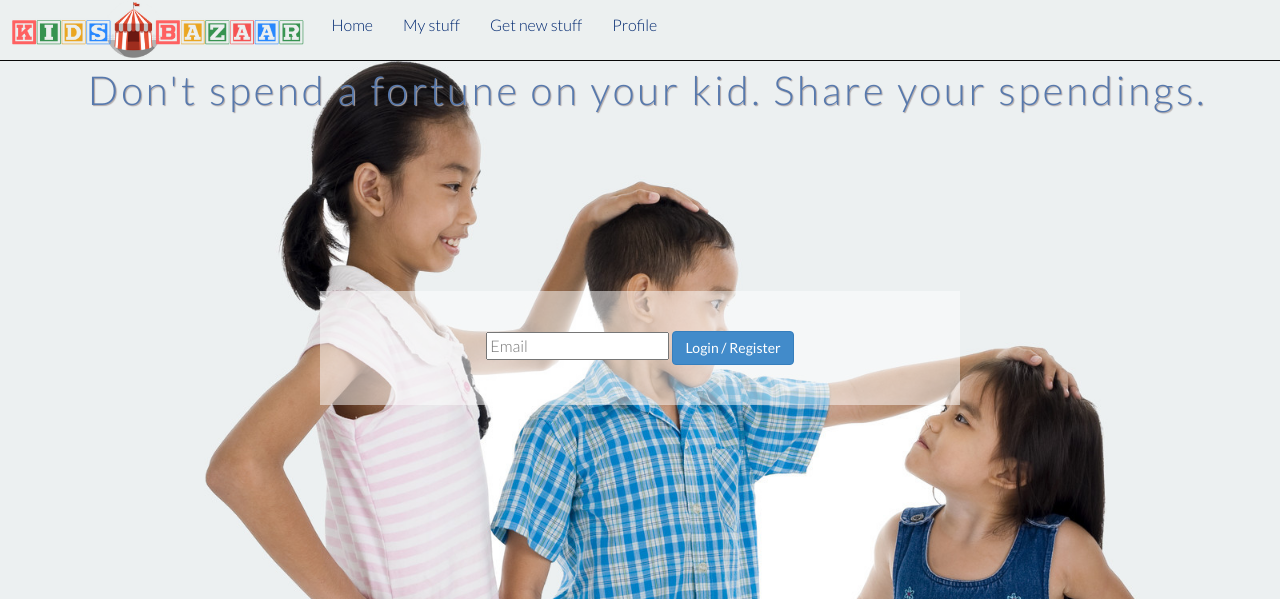
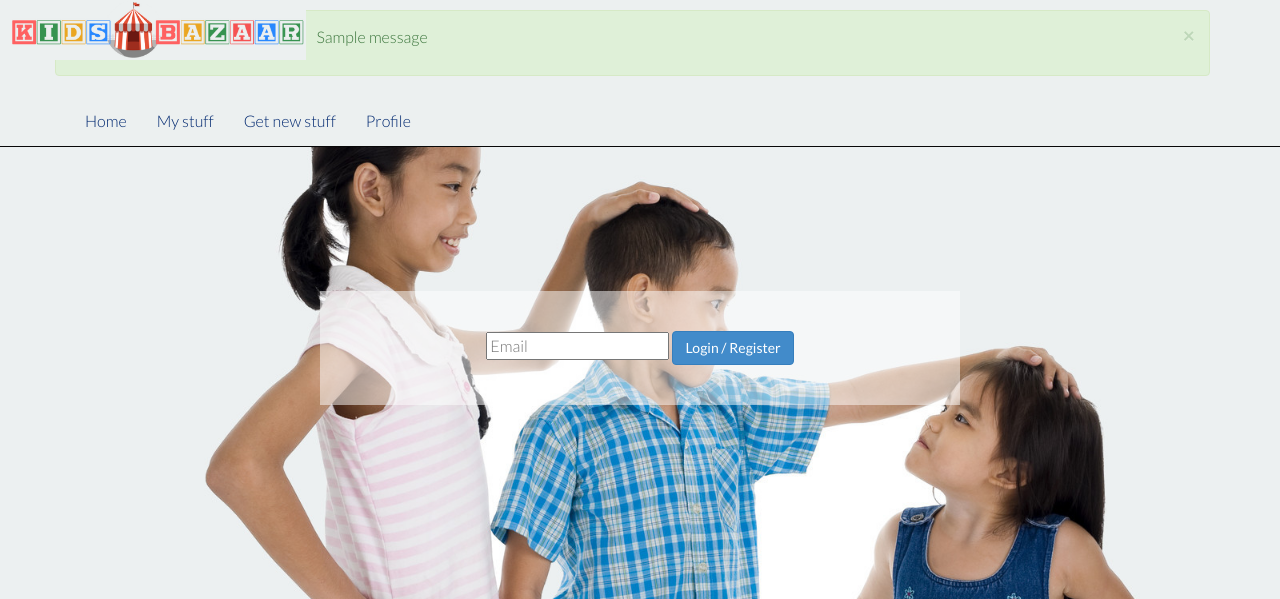
Before and after one commit to sbellem/kid-bazaar, a Django app: template kid_bazaar/apps/home/templates/home/index.html in a window 1280 px wide. Shown: the top 599 px of the page. Run offline with Django 3.2, Linux system fonts and the light colour scheme; the template is opened without the code that fills it, so the values that code supplies are empty; tables that the repository leaves empty hold one stand-in row (values such as "Sample post"); one stand-in notice (Sample message) is shown; some libraries are stand-ins or nearby versions.

Commit message:
template tools

```diff
--- /dev/null
+++ b/kid_bazaar/apps/home/templates/base.html
@@ -0,0 +1,115 @@
+{% load static %}
+<!DOCTYPE html>
+<html lang="en">
+<head>
+    <meta charset="utf-8">
+    <meta name="viewport" content="width=device-width, initial-scale=1.0">
+    <meta name="description" content="SHIELD - Free Bootstrap 3 Theme">
+    <meta name="author" content="Carlos Alvarez - Alvarez.is - blacktie.co">
+
+    <title>{% block title %}{% endblock %}Kid Bazaar - don't spend a fortune on your kid</title>
+
+    <!-- Bootstrap core CSS -->
+    <link href="{% static 'css/bootstrap.css' %}" rel="stylesheet">
+
+    <!-- Custom styles for this template -->
+    <link href="{% static 'css/main.css' %}" rel="stylesheet">
+    <link rel="stylesheet" href="{% static 'css/icomoon.css' %}">
+    <link href="{% static 'css/animate-custom.css' %}" rel="stylesheet">
+
+
+    <link href='http://fonts.googleapis.com/css?family=Lato:300,400,700,300italic,400italic' rel='stylesheet'
+          type='text/css'>
+    <link href='http://fonts.googleapis.com/css?family=Raleway:400,300,700' rel='stylesheet' type='text/css'>
+
+    <script src="{% static 'js/jquery.min.js' %}"></script>
+    <script type="text/javascript" src="{% static 'js/modernizr.custom.js' %}"></script>
+
+    <!-- HTML5 shim and Respond.js IE8 support of HTML5 elements and media queries -->
+    <!--[if lt IE 9]>
+    <script src="{% static 'js/html5shiv.js"></script>
+    <![endif]-->
+
+    {% block head %}
+    {% endblock %}
+</head>
+
+<body data-spy="scroll" data-offset="0" data-target="#navbar-main">
+
+
+<div id="navbar-main">
+    <!-- Fixed navbar -->
+    <div class="navbar navbar-inverse navbar-fixed-top">
+        <a class="navbar-brand" href="/"><img src="{% static 'img/kidbazaar_logo_3.png' %}" class="navbar-logo"></a>
+
+        <div class="container">
+
+        {% if messages %}
+            {% for message in messages %}
+                <div class="row alert alert-dismissable
+                    {% if message.level == DEFAULT_MESSAGE_LEVELS.DEBUG %}
+                        alert-info
+                    {% elif message.level == DEFAULT_MESSAGE_LEVELS.INFO %}
+                        alert-info
+                    {% elif message.level == DEFAULT_MESSAGE_LEVELS.SUCCESS %}
+                        alert-success
+                    {% elif message.level == DEFAULT_MESSAGE_LEVELS.WARNING %}
+                        alert-warning
+                    {% elif message.level == DEFAULT_MESSAGE_LEVELS.ERROR %}
+                        alert-danger
+                    {% else %}
+                        alert-info
+                    {% endif %}" style="margin-top: 10px;">
+                    <button type="button" class="close" data-dismiss="alert" aria-hidden="true">&times;</button>
+                    {{ message }}
+                </div>
+            {% endfor %}
+        {% endif %}
+
+            <div class="navbar-header">
+                <button type="button" class="navbar-toggle" data-toggle="collapse" data-target=".navbar-collapse">
+                    <span class="sr-only">Toggle navigations</span>
+                    <span class="icon-bar"></span>
+                    <span class="icon-bar"></span>
+                    <span class="icon-bar"></span>
+                </button>
+            </div>
+            <div class="navbar-collapse collapse">
+                <ul class="nav navbar-nav">
+                    <li><a href="#home">Home</a></li>
+                    <li><a href="#about">My stuff</a></li>
+                    <li><a href="#services">Get new stuff</a></li>
+                    <li><a href="#team">Profile</a></li>
+                </ul>
+            </div>
+            <!--/.nav-collapse -->
+        </div>
+    </div>
+</div>
+
+
+{% block body %}
+
+{% endblock %}
+
+
+
+
+<div id="footerwrap">
+    <div class="container">
+        <h4>Created by <a href="http://KidsBazaar.eu">KidsBazaar.eu</a> - Copyright 2014</h4>
+    </div>
+</div>
+
+<!-- Bootstrap core JavaScript
+================================================== -->
+<!-- Placed at the end of the document so the pages load faster -->
+
+
+<script type="text/javascript" src="{% static 'js/bootstrap.min.js' %}"></script>
+<script type="text/javascript" src="{% static 'js/retina.js' %}"></script>
+<script type="text/javascript" src="{% static 'js/jquery.easing.1.3.js' %}"></script>
+<script type="text/javascript" src="{% static 'js/smoothscroll.js' %}"></script>
+<script type="text/javascript" src="{% static 'js/jquery-func.js' %}"></script>
+</body>
+</html>
--- a/kid_bazaar/apps/home/templates/home/index.html
+++ b/kid_bazaar/apps/home/templates/home/index.html
@@ -1,68 +1,7 @@
-{% load static %}
-<!DOCTYPE html>
-<html lang="en">
-<head>
-    <meta charset="utf-8">
-    <meta name="viewport" content="width=device-width, initial-scale=1.0">
-    <meta name="description" content="SHIELD - Free Bootstrap 3 Theme">
-    <meta name="author" content="Carlos Alvarez - Alvarez.is - blacktie.co">
+{% extends "base.html" %}
 
-    <title>Kid Bazaar - don't spend a fortune on your kid</title>
+{% block body %}
 
-    <!-- Bootstrap core CSS -->
-    <link href="{% static 'css/bootstrap.css' %}" rel="stylesheet">
-
-    <!-- Custom styles for this template -->
-    <link href="{% static 'css/main.css' %}" rel="stylesheet">
-    <link rel="stylesheet" href="{% static 'css/icomoon.css' %}">
-    <link href="{% static 'css/animate-custom.css' %}" rel="stylesheet">
-
-
-    <link href='http://fonts.googleapis.com/css?family=Lato:300,400,700,300italic,400italic' rel='stylesheet'
-          type='text/css'>
-    <link href='http://fonts.googleapis.com/css?family=Raleway:400,300,700' rel='stylesheet' type='text/css'>
-
-    <script src="{% static 'js/jquery.min.js' %}"></script>
-    <script type="text/javascript" src="{% static 'js/modernizr.custom.js' %}"></script>
-
-    <!-- HTML5 shim and Respond.js IE8 support of HTML5 elements and media queries -->
-    <!--[if lt IE 9]>
-    <script src="{% static 'js/html5shiv.js"></script>
-    <![endif]-->
-</head>
-
-<body data-spy="scroll" data-offset="0" data-target="#navbar-main">
-
-
-<div id="navbar-main">
-    <!-- Fixed navbar -->
-    <div class="navbar navbar-inverse navbar-fixed-top">
-        <a class="navbar-brand" href="/"><img src="{% static 'img/kidbazaar_logo_3.png' %}" class="navbar-logo"></a>
-
-        <div class="container">
-            <div class="navbar-header">
-                <button type="button" class="navbar-toggle" data-toggle="collapse" data-target=".navbar-collapse">
-                    <span class="sr-only">Toggle navigations</span>
-                    <span class="icon-bar"></span>
-                    <span class="icon-bar"></span>
-                    <span class="icon-bar"></span>
-                </button>
-            </div>
-            <div class="navbar-collapse collapse">
-                <ul class="nav navbar-nav">
-                    <li><a href="#home">Home</a></li>
-                    <li><a href="#about">My stuff</a></li>
-                    <li><a href="#services">Get new stuff</a></li>
-                    <li><a href="#team">Profile</a></li>
-                </ul>
-            </div>
-            <!--/.nav-collapse -->
-        </div>
-    </div>
-</div>
-
-
-<!-- ==== HEADERWRAP ==== -->
 <div id="headerwrap" style="position: relative;">
     <header class="clearfix">
         <p>Don't spend a fortune on your kid. Share your spendings.</p>
@@ -74,25 +13,6 @@
             <button class="btn btn-primary" type="submit">Login / Register</button>
         </form>
     </div>
-
-</div>
-<!-- /headerwrap -->
-
-<div id="footerwrap">
-    <div class="container">
-        <h4>Created by <a href="http://KidsBazaar.eu">KidsBazaar.eu</a> - Copyright 2014</h4>
-    </div>
 </div>
 
-<!-- Bootstrap core JavaScript
-================================================== -->
-<!-- Placed at the end of the document so the pages load faster -->
-
-
-<script type="text/javascript" src="{% static 'js/bootstrap.min.js' %}"></script>
-<script type="text/javascript" src="{% static 'js/retina.js' %}"></script>
-<script type="text/javascript" src="{% static 'js/jquery.easing.1.3.js' %}"></script>
-<script type="text/javascript" src="{% static 'js/smoothscroll.js' %}"></script>
-<script type="text/javascript" src="{% static 'js/jquery-func.js' %}"></script>
-</body>
-</html>
+{% endblock body %}
--- /dev/null
+++ b/kid_bazaar/apps/home/templatetags/__init__.py
@@ -0,0 +1 @@
+from __future__ import unicode_literals, absolute_import
--- a/requirements.txt
+++ b/requirements.txt
@@ -13,3 +13,5 @@
 django-custom-user==0.4
 Pillow==2.4.0
 cloudinary==1.0.17
+django-bootstrap3==4.7.0
+django-templatetag-sugar==1.0
```
Also changed, not shown: kid_bazaar/apps/home/templatetags/core_tags.py (added, +22 -0 lines), kid_bazaar/apps/home/views.py (+25 -1 lines).
